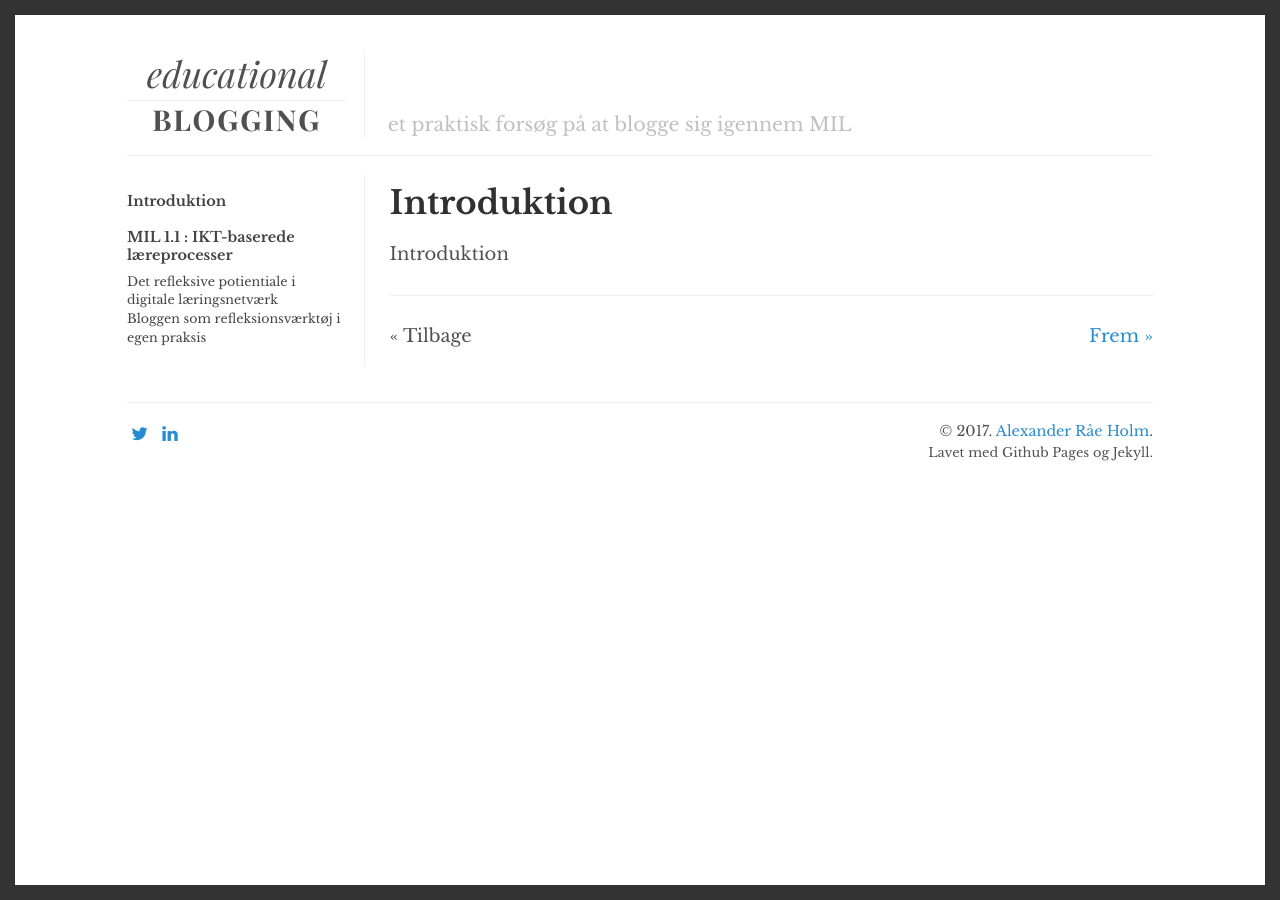
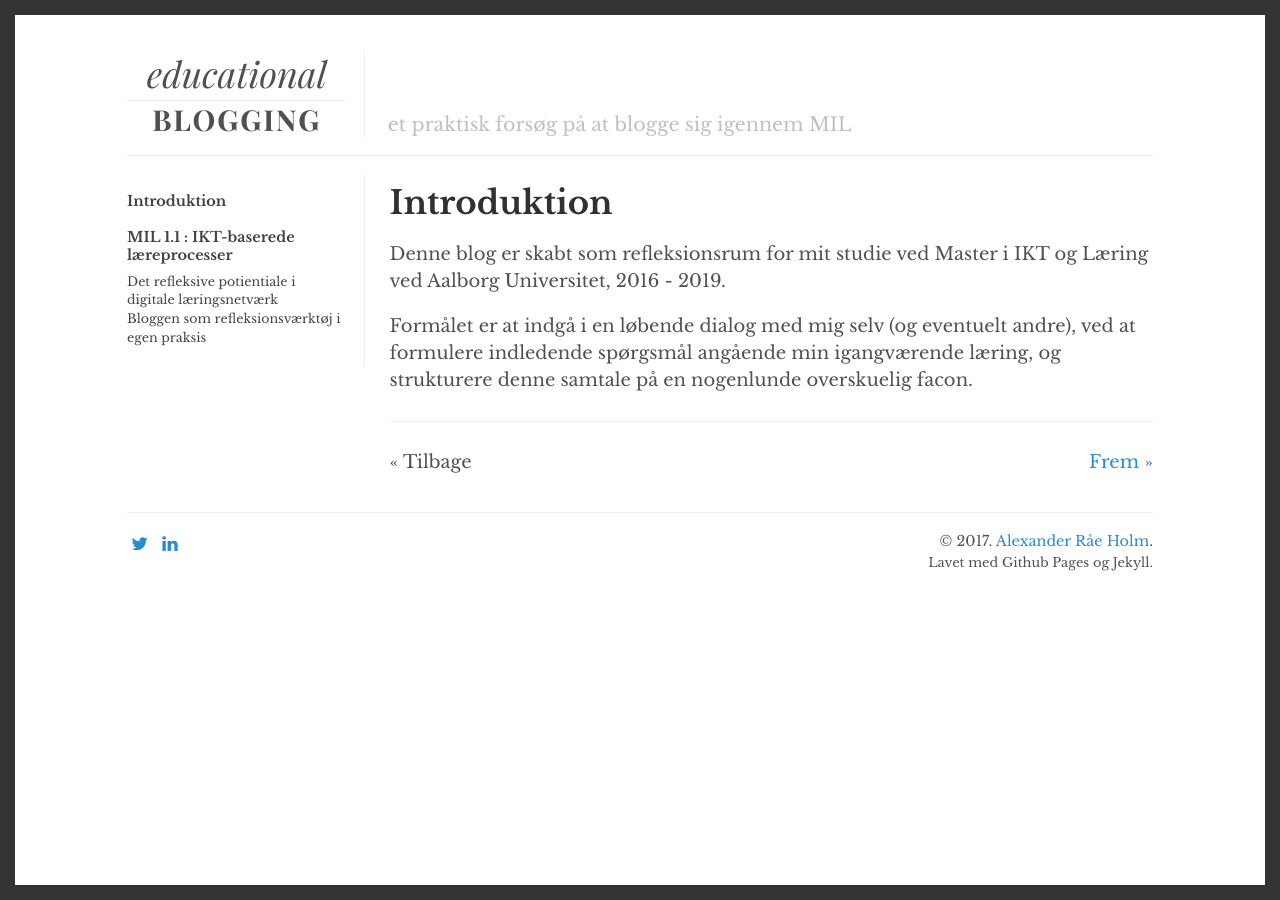
Before and after one commit to alexanderrae/educational-blogging, a Jekyll site: the page built from _capitulos/introduktion.md, in a window 1280 px wide. Built offline with Jekyll 4.4.1, drawn with Linux system fonts in a browser that asks for light colours.

Commit message:
Updated Introduktion

```diff
--- a/_capitulos/introduktion.md
+++ b/_capitulos/introduktion.md
@@ -5,4 +5,6 @@ comments: false
 layout: appendix
 ---
 
-Introduktion
+Denne blog er skabt som refleksionsrum for mit studie ved Master i IKT og Læring ved Aalborg Universitet, 2016 - 2019.
+
+Formålet er at indgå i en løbende dialog med mig selv (og eventuelt andre), ved at formulere indledende spørgsmål angående min igangværende læring, og strukturere denne samtale på en nogenlunde overskuelig facon.
```
